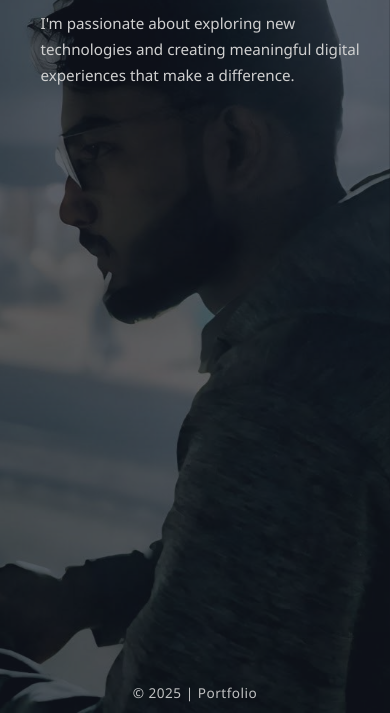
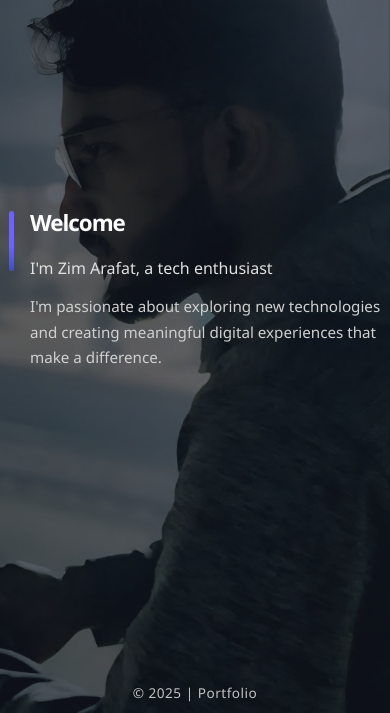
Before and after one commit to Zim-Arafat/Portfolio, a plain HTML site: page index.html in a window 390 px wide. Shown: the part 131-844 px from the top of the page. Drawn offline with Linux system fonts and the light colour scheme.

```diff
--- a/styles.css
+++ b/styles.css
@@ -20,8 +20,8 @@
   overflow: hidden;
   display: flex;
   flex-direction: column;
-  justify-content: space-between;
-  align-items: stretch;
+  justify-content: center; /* Center content vertically */
+  align-items: center;     /* Center content horizontally */
   background: url('hero-image.jpg') center 35%/cover no-repeat fixed;
   animation: zoomIn 1.2s cubic-bezier(0.4, 0.2, 0.2, 1);
 }
@@ -69,8 +69,7 @@
   z-index: 2;
   display: flex;
   align-items: flex-start;
-  margin-top: 12vh;
-  margin-left: 8vw;
+  /* Remove margin-top and margin-left for true centering */
   max-width: 700px;
 }
 .accent-line {
@@ -122,7 +121,7 @@
 /* Responsive Styles */
 @media (max-width: 900px) {
   .hero-content {
-    margin-left: 4vw;
+    /* Remove margin-left for centering */
     max-width: 90vw;
   }
   .accent-line {
@@ -142,8 +141,8 @@
     gap: 1rem;
   }
   .hero-content {
-    margin-top: 7vh;
-    margin-left: 5vw;
+    margin-top: 0; /* Remove margin for centering */
+    margin-left: 0; /* Remove margin for centering */
     flex-direction: row;
     max-width: 98vw;
   }
```
